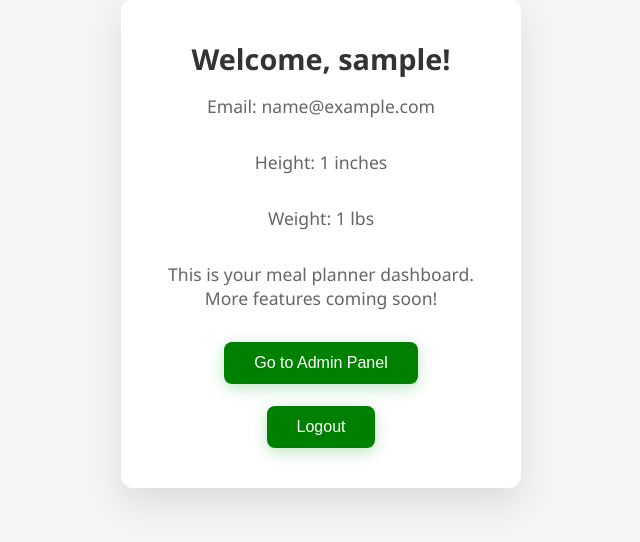
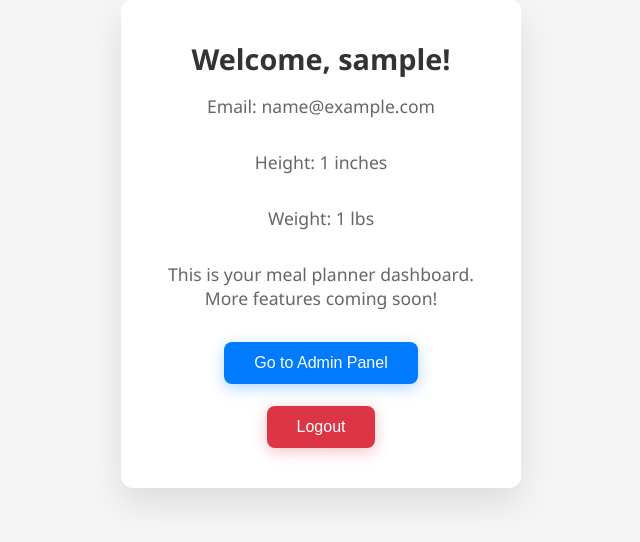
Before and after one commit to EliahHooks/personalized-meal-planner, a PHP site: page /personalized-meal-planner/pages/mealPlanner.php in a window 1280 px wide. Shown: the part 157-699 px from the top of the page, without its empty margins (319-959 px from the left). Run offline with PHP 8.4, Linux system fonts and the light colour scheme; the visitor is signed in with stand-in values (Sample User, id 1).

Commit message:
Added styling for the meal planner page

```diff
--- a/style.css
+++ b/style.css
@@ -121,3 +121,21 @@
         .back-link a:hover {
             color: #28a745;
         }
+        /* Styling for the admin page buttons*/
+        .btn-admin {
+    background: #007bff;
+    box-shadow: 0 4px 15px rgba(0, 123, 255, 0.3);
+}
+
+.btn-admin:hover {
+    box-shadow: 0 8px 25px rgba(0, 123, 255, 0.4);
+}
+
+.btn-logout {
+    background: #dc3545;
+    box-shadow: 0 4px 15px rgba(220, 53, 69, 0.3);
+}
+
+.btn-logout:hover {
+    box-shadow: 0 8px 25px rgba(220, 53, 69, 0.4);
+}
```
